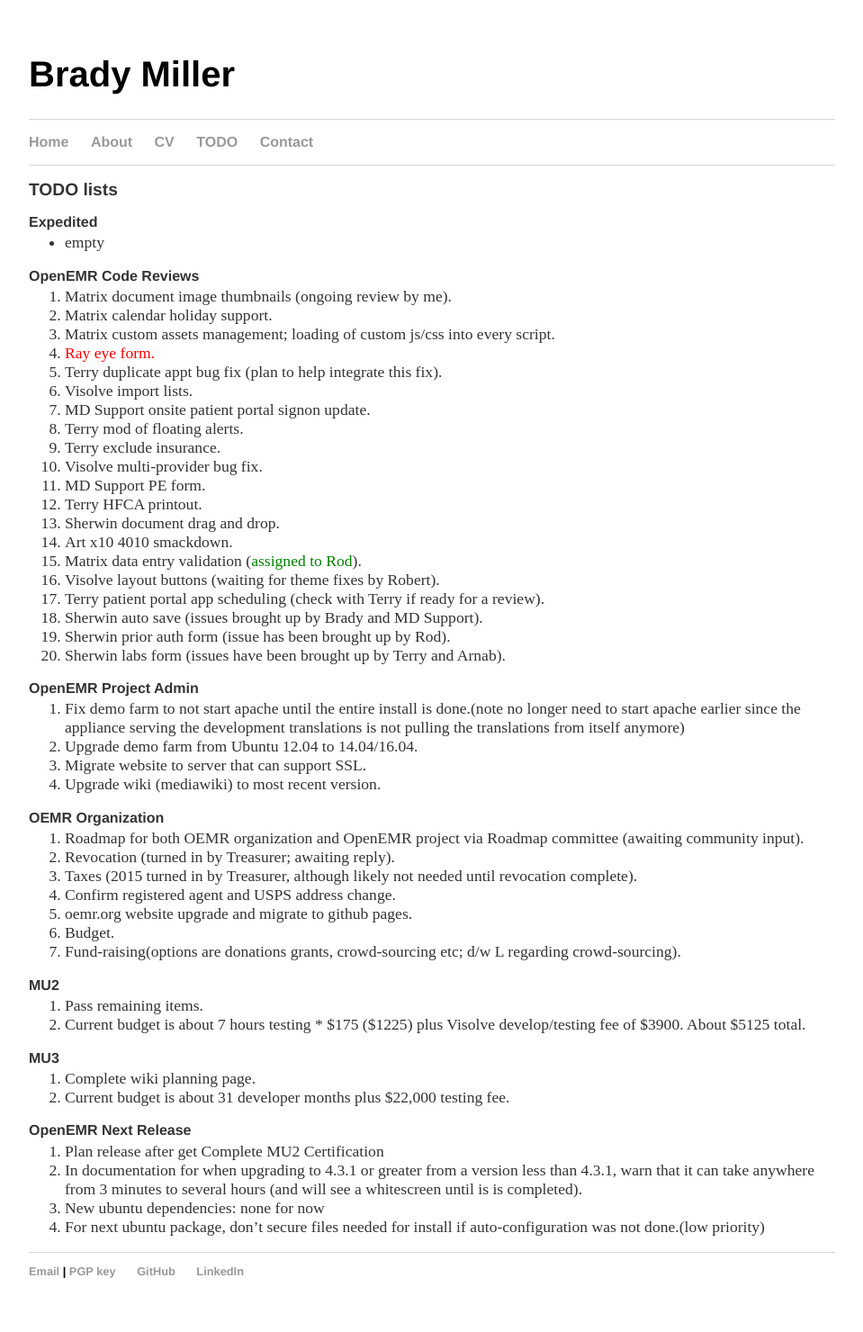
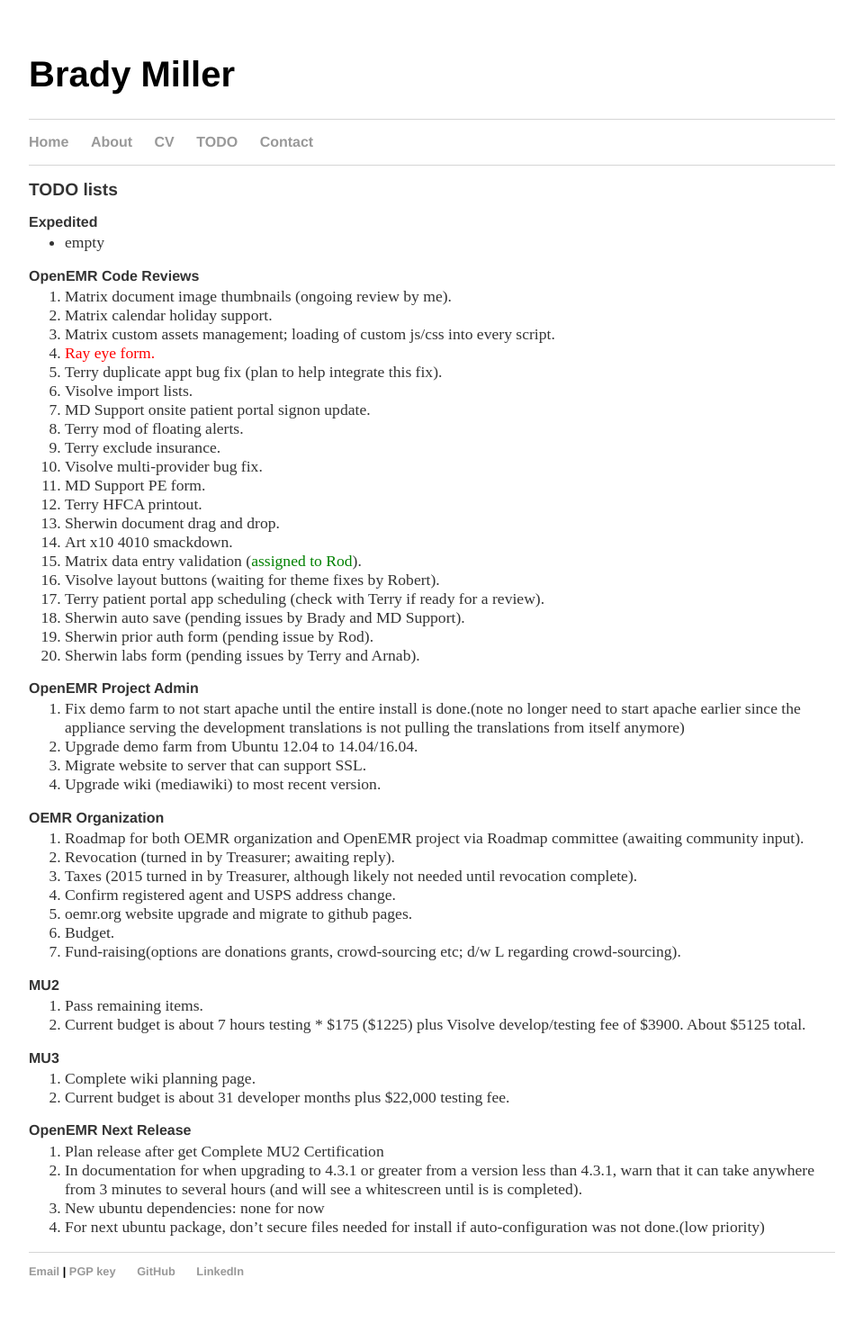
Before and after one commit to bradymiller/bradymiller.github.io, a Jekyll site: the page built from todo/index.md, in a window 1280 px wide. Shown: the whole page at 90% size, without its empty margins (160-1119 px from the left). Built offline with Jekyll 4.4.1, drawn with Linux system fonts in a browser that asks for light colours.

Commit message:
Update todo list

```diff
--- a/todo/index.md
+++ b/todo/index.md
@@ -24,9 +24,9 @@
 1. Matrix data entry validation (<span style="color: green">assigned to Rod</span>).
 1. Visolve layout buttons (waiting for theme fixes by Robert).
 1. Terry patient portal app scheduling (check with Terry if ready for a review).
-1. Sherwin auto save (issues brought up by Brady and MD Support).
-1. Sherwin prior auth form (issue has been brought up by Rod).
-1. Sherwin labs form (issues have been brought up by Terry and Arnab).
+1. Sherwin auto save (pending issues by Brady and MD Support).
+1. Sherwin prior auth form (pending issue by Rod).
+1. Sherwin labs form (pending issues by Terry and Arnab).
 
 ### OpenEMR Project Admin
 1. Fix demo farm to not start apache until the entire install is done.(note no longer need to start apache earlier since the appliance serving the development translations is not pulling the translations from itself anymore)
```
